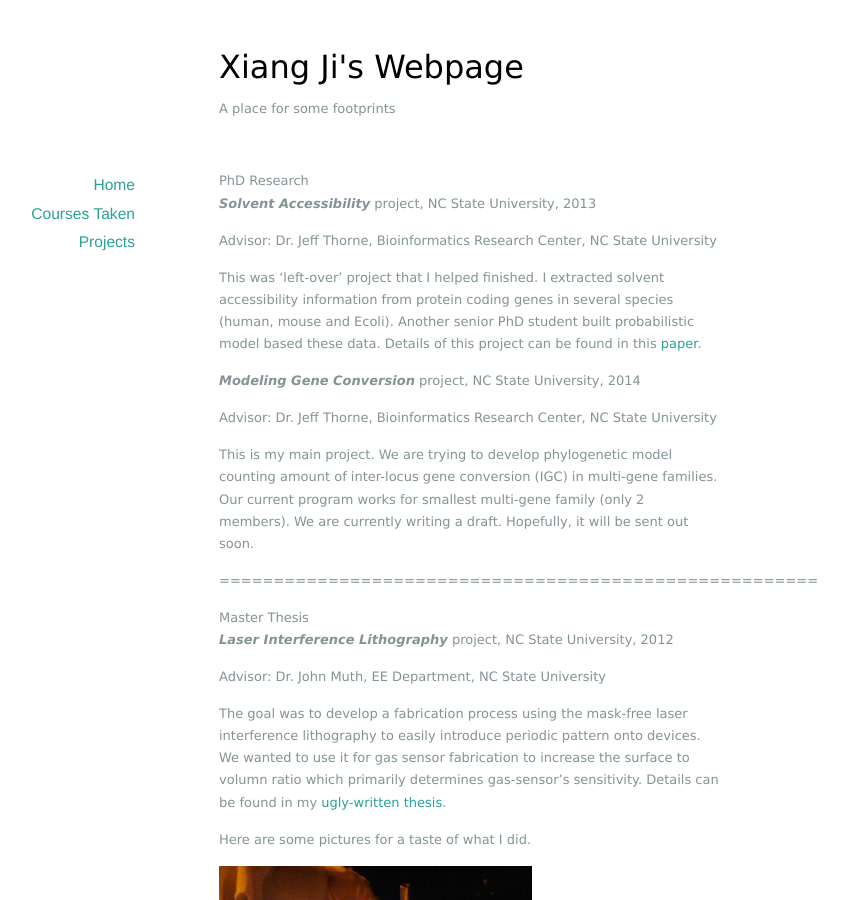
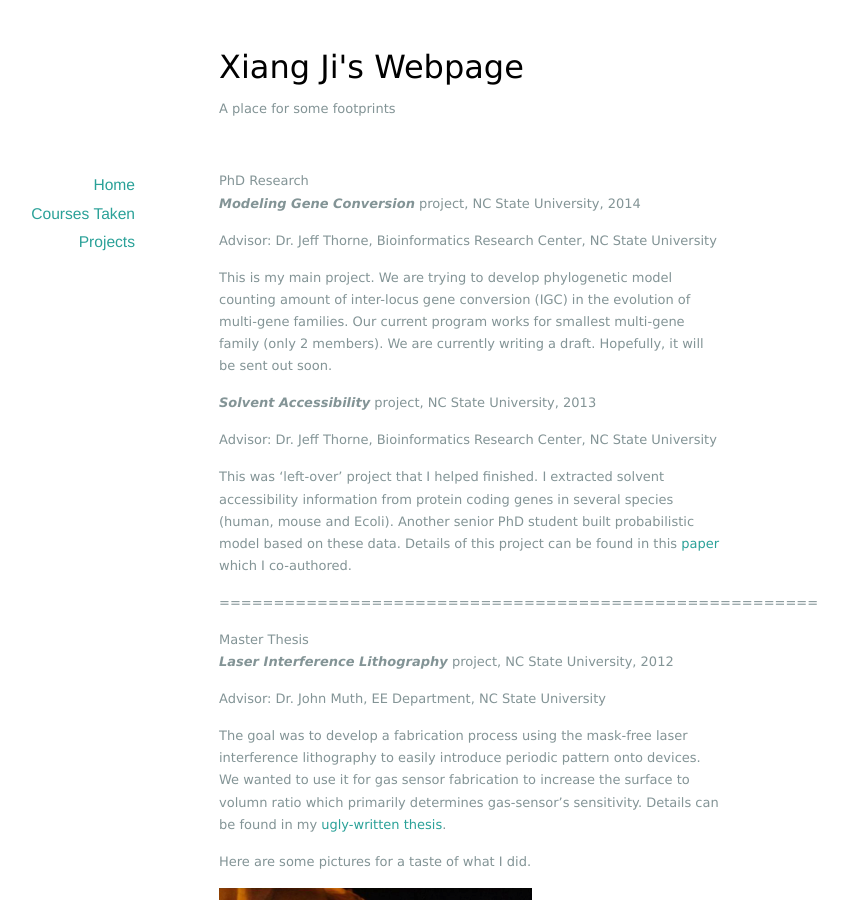
Before and after one commit to xiang-ji-ncsu/xiang-ji-ncsu.github.io, a Jekyll site: the page built from Publication/index.markdown, in a window 1280 px wide and 900 px high. Shown: the whole window, without its empty margins (171-1019 px from the left). Built offline with Jekyll 4.4.1, drawn with Linux system fonts in a browser that asks for light colours; nearby versions of some CDN libraries; some of the changed text lies outside the part shown.

Commit message:
change projects order

```diff
--- a/Publication/index.markdown
+++ b/Publication/index.markdown
@@ -3,18 +3,18 @@ layout: default
 title: Research Projects
 ---
 ####PhD Research
+**_Modeling Gene Conversion_** project, NC State University, 2014
+
+Advisor: Dr. Jeff Thorne, Bioinformatics Research Center, NC State University
+
+This is my main project. We are trying to develop phylogenetic model counting amount of inter-locus gene conversion (IGC) in the evolution of multi-gene families. Our current program works for smallest multi-gene family (only 2 members). We are currently writing a draft. Hopefully, it will be sent out soon.
+
 
 **_Solvent Accessibility_** project, NC State University, 2013
 
 Advisor: Dr. Jeff Thorne, Bioinformatics Research Center, NC State University
 
-This was 'left-over' project that I helped finished. I extracted solvent accessibility information from protein coding genes in several species (human, mouse and Ecoli). Another senior PhD student built probabilistic model based these data. Details of this project can be found in this [paper](https://github.com/xiang-ji-ncsu/xiang-ji-ncsu.github.io/raw/master/Publication/Roles%20of%20Solvent%20Accessibility%20and%20Gene%20Expression%20in%20Modeling%20Protein%20Sequence%20Evolution.pdf).
-
-**_Modeling Gene Conversion_** project, NC State University, 2014
-
-Advisor: Dr. Jeff Thorne, Bioinformatics Research Center, NC State University
-
-This is my main project. We are trying to develop phylogenetic model counting amount of inter-locus gene conversion (IGC) in multi-gene families. Our current program works for smallest multi-gene family (only 2 members). We are currently writing a draft. Hopefully, it will be sent out soon.
+This was 'left-over' project that I helped finished. I extracted solvent accessibility information from protein coding genes in several species (human, mouse and Ecoli). Another senior PhD student built probabilistic model based on these data. Details of this project can be found in this [paper](https://github.com/xiang-ji-ncsu/xiang-ji-ncsu.github.io/raw/master/Publication/Roles%20of%20Solvent%20Accessibility%20and%20Gene%20Expression%20in%20Modeling%20Protein%20Sequence%20Evolution.pdf) which I co-authored.
 
 =======================================================
 
@@ -41,6 +41,12 @@ Periodic lines on sample |  Gas sensor prototype
 
 ####Undergraduate Research
 
+**_SPP source_** project, Peking University, 2011
+
+Advisor: Dr. Zhiping Zhou, EECS Department, Peking University
+
+I did my undergraduate thesis in this lab. Part of the work I did was to find a good doping location for SPP source design. The idea was to imbed light source inside a plasmon waveguide. You could find details in this published [paper](https://github.com/xiang-ji-ncsu/xiang-ji-ncsu.github.io/raw/27914ae129b83c237d03d68fec002646d1163f69/Publication/Effect%20of%20dipole%20location%20on%20profile%20properties%20of%20symmetric%20surface%20plasmon%20polariton%20mode%20in%20Au-Al2O3-Au%20waveguide.pdf) which I co-authored.
+
 **_Plasmonic Lense_** project, Peking University, 2010
 
 Advisor: [Dr. Jiasen Zhang](http://www.phy.pku.edu.cn/~zhangjs/index.html), Physics Department, Peking University
```
Also changed, not shown: other parts of Publication/index.markdown (+0 -6 lines).
